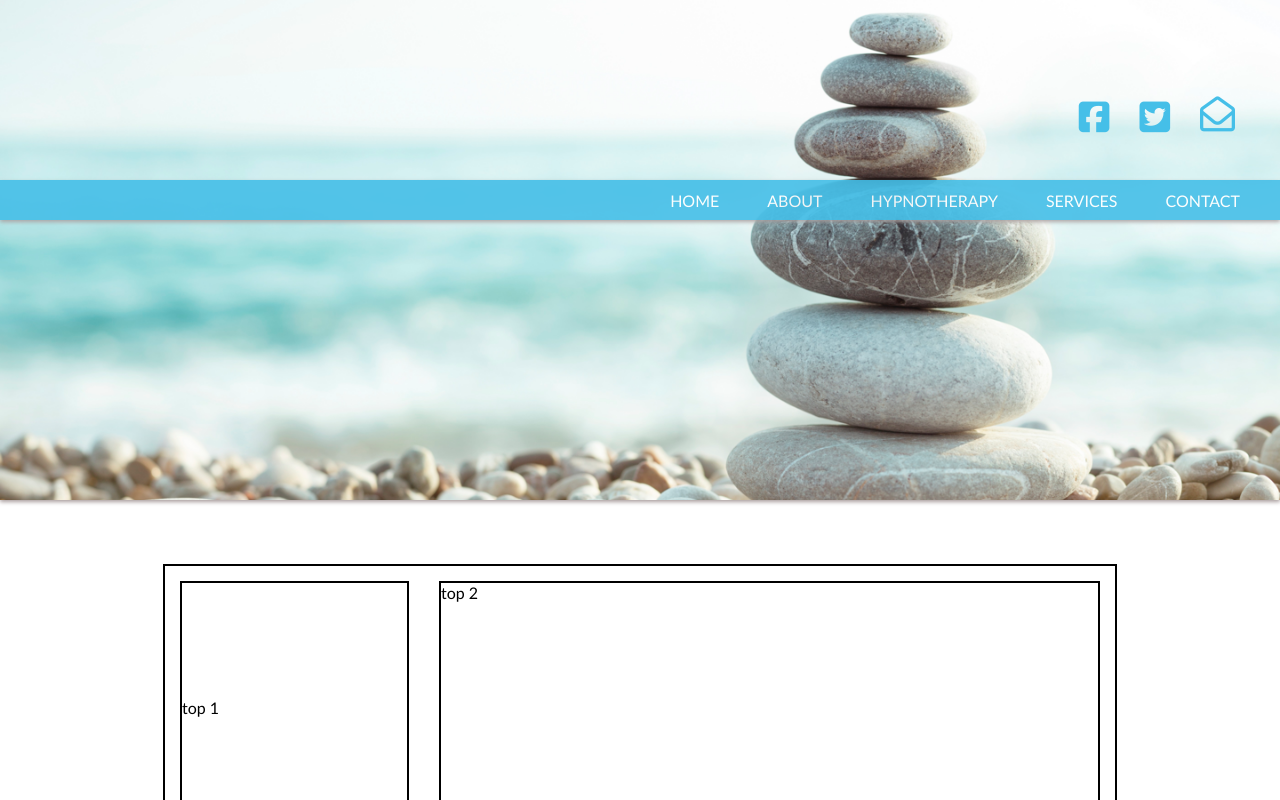
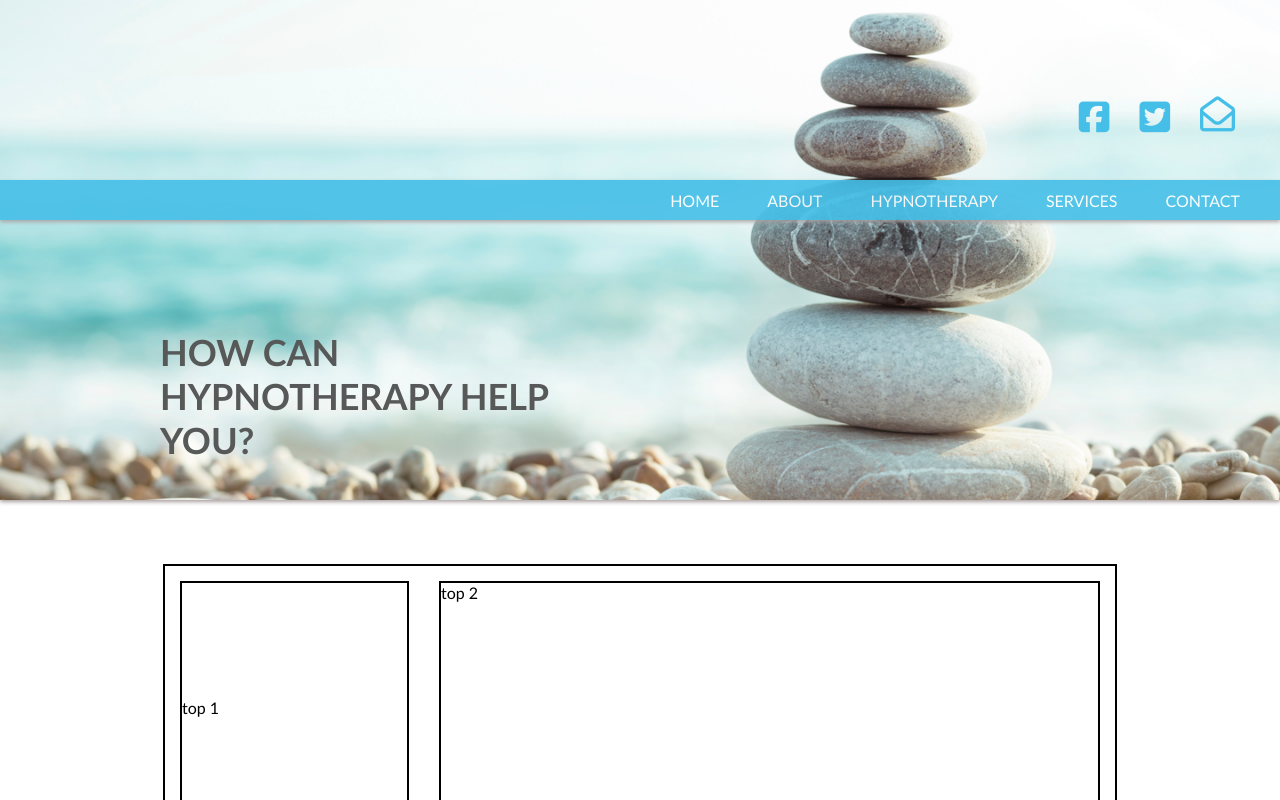
Before and after one commit to leeallen737/hypnotherapywebsite, a React (Create React App) app in the folder aletheaallen/: page / in a window 1280 px wide. Shown: the top 800 px of the page. Built offline with nearby package versions, Linux system fonts and the light colour scheme.

Commit message:
heading title desktop done

```diff
--- a/aletheaallen/src/components/About/About.js
+++ b/aletheaallen/src/components/About/About.js
@@ -4,6 +4,9 @@ import "./About.css";
 const About = () => {
   return (
     <section>
+    <div className="my-heading">
+      <div className="my-heading-width"><h1>ABOUT US</h1></div>
+    </div>
         <div className="outside_frame">
           My About page
         </div>
--- a/aletheaallen/src/components/Contact/ContactForm.js
+++ b/aletheaallen/src/components/Contact/ContactForm.js
@@ -3,6 +3,7 @@ import { withFormik } from 'formik';
 
 const ContactForm = () =>   {
     return(
+
         <div>
             <input type="email" name="email" placeholder="Email"/>
         </div>
--- a/aletheaallen/src/components/Home/Home.css
+++ b/aletheaallen/src/components/Home/Home.css
@@ -1,3 +1,17 @@
+.my-heading {
+  /* border: 2px solid black; */
+  top: 300px;
+  position: fixed;
+  /* width: 950px; */
+  left: 50%;
+  margin-left: -480px;
+}
+
+.my-heading-width {
+  /* width: 450px; */
+  font-size: 24px;
+}
+
 section {
   width: 100%;
   justify-content: center;
--- a/aletheaallen/src/components/Home/Home.js
+++ b/aletheaallen/src/components/Home/Home.js
@@ -4,6 +4,9 @@ import "./Home.css";
 const Home = () => {
   return (
     <section>
+    <div className="my-heading">
+      <div className="my-heading-width"><h1>HOW CAN HYPNOTHERAPY HELP YOU?</h1></div>
+    </div>
         <div className="outside_frame">
           <div className="top">
             <div className="top1">top 1</div>
--- a/aletheaallen/src/components/Hypnotherapy/Hypnotherapy.js
+++ b/aletheaallen/src/components/Hypnotherapy/Hypnotherapy.js
@@ -4,6 +4,9 @@ import "./Hypnotherapy.css";
 const Hypnotherapy = () => {
   return (
     <section>
+    <div className="my-heading">
+      <div className="my-heading-width"><h1>WHAT IS HYPNOTHERAPY?</h1></div>
+    </div>
         <div className="outside_frame">
           My Hypnotherapy page
         </div>
--- a/aletheaallen/src/components/Services/Services.js
+++ b/aletheaallen/src/components/Services/Services.js
@@ -4,6 +4,9 @@ import "./Services.css";
 const Services = () => {
   return (
     <section>
+    <div className="my-heading">
+      <div className="my-heading-width"><h1>OUR SERVICES</h1></div>
+    </div>
         <div className="outside_frame">
           My Services page
         </div>
```
Also changed, not shown: 1 other file (tests, documents, lock files or other folders).
